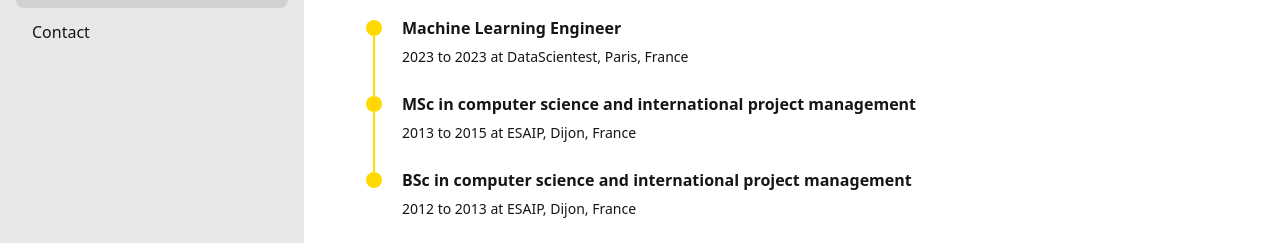
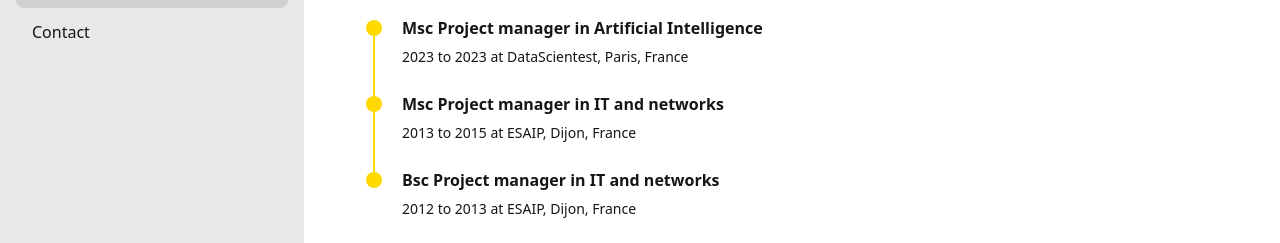
Before and after one commit to JoffreyLGT/joffreylagut.fr, an Astro site: page /cv in a window 1280 px wide. Shown: the part 416-659 px from the top of the page. Built offline with nearby package versions, Linux system fonts and the light colour scheme; Astro itself is replaced by a stand-in of ours.

Commit message:
content: update diplomas (#14)

```diff
--- a/src/pages/cv.astro
+++ b/src/pages/cv.astro
@@ -32,15 +32,15 @@ import TimeLineElement from "../components/cv/TimeLine.astro";
 
   <div class="time-line-container grid gap-4 mb-10">
     <TimeLineElement
-      title="Machine Learning Engineer"
+      title="Msc Project manager in Artificial Intelligence"
       subtitle="2023 to 2023 at DataScientest, Paris, France"
     />
     <TimeLineElement
-      title="MSc in computer science and international project management"
+      title="Msc Project manager in IT and networks"
       subtitle="2013 to 2015 at ESAIP, Dijon, France"
     />
     <TimeLineElement
-      title="BSc in computer science and international project management"
+      title="Bsc Project manager in IT and networks"
       subtitle="2012 to 2013 at ESAIP, Dijon, France"
     />
   </div>
```
